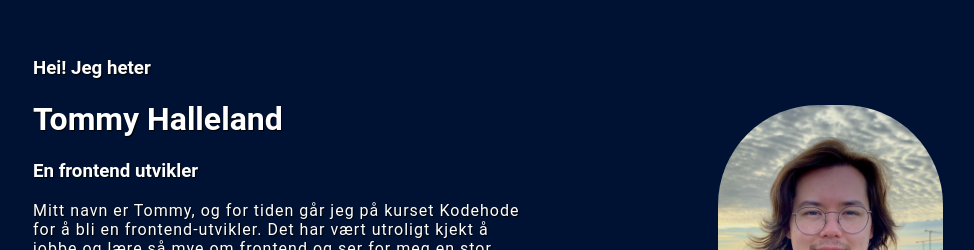
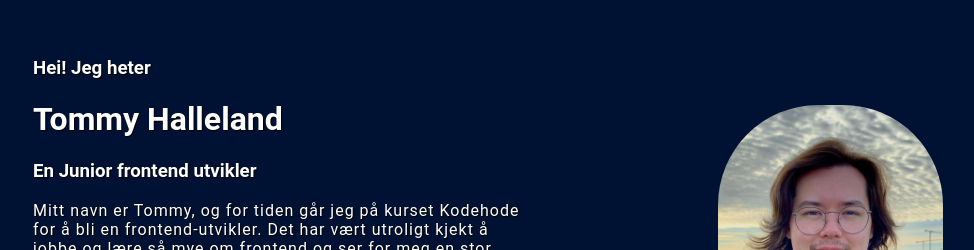
Before and after one commit to Tommyhh04/PortFolioTommy, a React (Vite) app in the folder Portfolio/: page / in a window 1280 px wide. Shown: the part 143-393 px from the top of the page, without its empty margins (152-1126 px from the left). Built offline with nearby package versions, Linux system fonts and the light colour scheme.

Commit message:
Changed text

```diff
--- a/Portfolio/src/Components/Header/Header.jsx
+++ b/Portfolio/src/Components/Header/Header.jsx
@@ -14,7 +14,7 @@ export default function Header() {
       <div className="Header--person">
         <h3>Hei! Jeg heter</h3>
         <h1>Tommy Halleland</h1>
-        <h3>En frontend utvikler</h3>
+        <h3>En Junior frontend utvikler</h3>
         <p>
           Mitt navn er Tommy, og for tiden går jeg på kurset Kodehode for å bli
           en frontend-utvikler. Det har vært utroligt kjekt å jobbe og lære så
```
